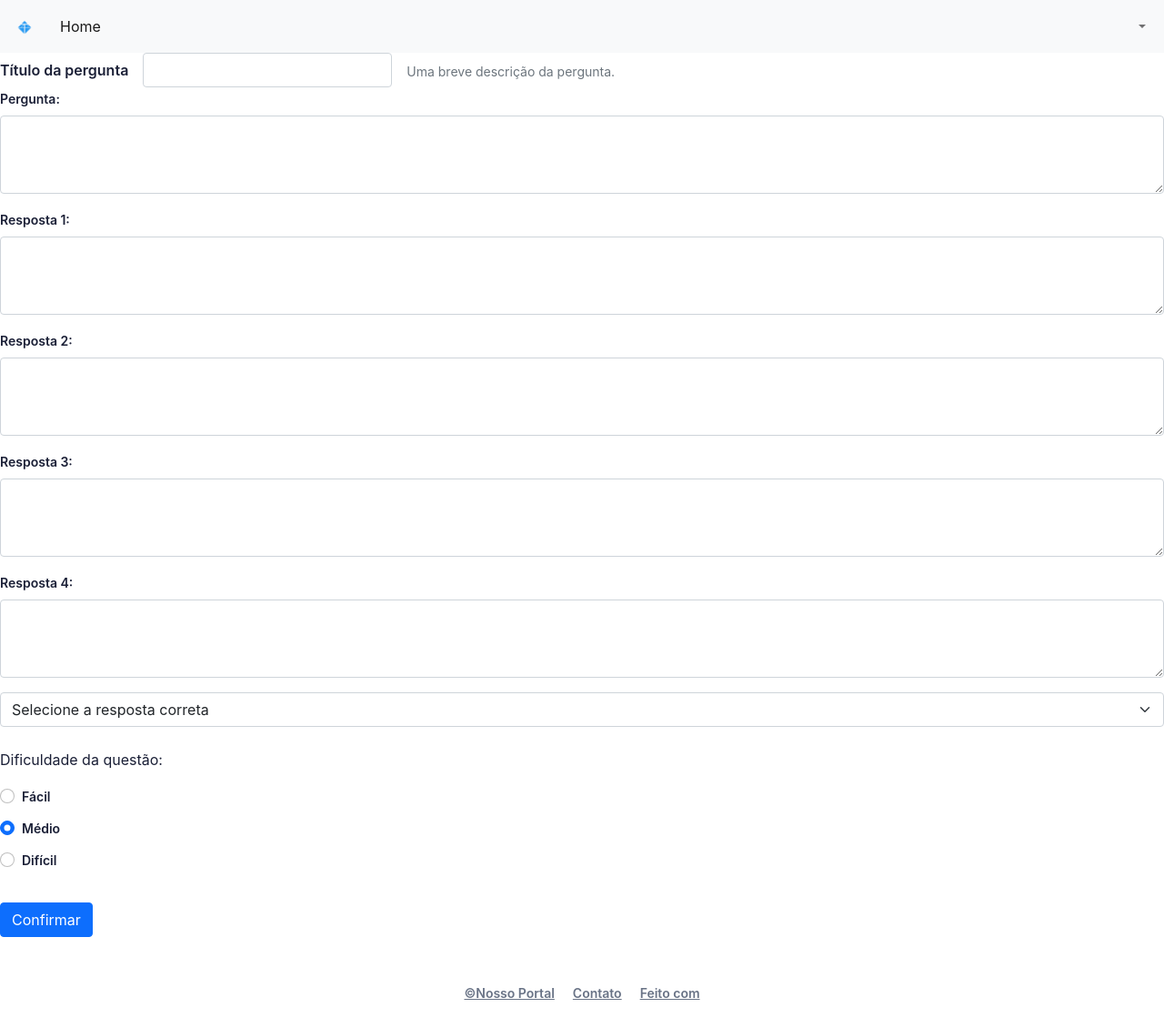
After one commit to Skuld-Corp/App-Tangram, a Python web app: template scr/templates/criar_perguntas.html in a window 1280 px wide. The commit adds this page. Shown: the whole page at 91% size. Run offline with Jinja, Linux system fonts and the light colour scheme; the template is opened without the code that fills it, so the values that code supplies are empty.

Commit message:
add criação de perguntas
O professor pode agora criar perguntas
Header atualizado para o contexto do professor.
Arquivo html para criação de perguntas
Novas views e auth para criação de perguntas

```diff
--- /dev/null
+++ b/scr/templates/criar_perguntas.html
@@ -0,0 +1,102 @@
+<!DOCTYPE html>
+<html lang="pt-br">
+<head>
+    <meta charset="UTF-8">
+    <meta http-equiv="X-UA-Compatible" content="IE=edge" />
+    <meta name="viewport" content="width=device-width, initial-scale=1.0" />
+    <link
+            rel="stylesheet"
+            href="{{ url_for('static', filename='style.css') }}"
+    />
+    <link
+      href="https://cdn.jsdelivr.net/npm/bootstrap@5.0.2/dist/css/bootstrap.min.css"
+      rel="stylesheet"
+      integrity="sha384-EVSTQN3/azprG1Anm3QDgpJLIm9Nao0Yz1ztcQTwFspd3yD65VohhpuuCOmLASjC"
+      crossorigin="anonymous"
+    />
+    <title>Crie sua pergunta</title>
+</head>
+<body>
+    <header>{% include 'header.html' %}</header>
+    <div>{% include 'message.html' %}</div>
+    <main>
+        <form role="form" method="POST" action="{{ url_for('auth.nova_pergunta') }}">
+            <!-- titulo da pergunta -->
+            <div class="row g-3 align-items-center">
+              <div class="col-auto">
+                <label for="inputTitulo" class="col-form-label">Título da pergunta</label>
+              </div>
+              <div class="col-auto">
+                <input type="text" id="inputTitulo" class="form-control" aria-describedby="passwordHelpInline" name="titulo" required>
+              </div>
+              <div class="col-auto">
+                <span id="passwordHelpInline" class="form-text">
+                  Uma breve descrição da pergunta.
+                </span>
+              </div>
+            </div>
+            <!-- pergunta -->
+            <div class="mb-3">
+              <label for="TextareaPergunta" class="form-label">Pergunta: </label>
+              <textarea class="form-control" id="TextareaPergunta" rows="3" name="pergunta" required></textarea>
+            </div>
+            <!-- respostas -->
+            <div class="mb-3">
+              <label for="TextareaResposta1" class="form-label">Resposta 1: </label>
+              <textarea class="form-control" id="TextareaResposta1" rows="3" name="resposta_1" required></textarea>
+            </div>
+            <div class="mb-3">
+              <label for="TextareaResposta2" class="form-label">Resposta 2: </label>
+              <textarea class="form-control" id="TextareaResposta2" rows="3" name="resposta_2" required></textarea>
+            </div>
+            <div class="mb-3">
+              <label for="TextareaResposta3" class="form-label">Resposta 3: </label>
+              <textarea class="form-control" id="TextareaResposta3" rows="3" name="resposta_3" required></textarea>
+            </div>
+            <div class="mb-3">
+              <label for="TextareaResposta4" class="form-label">Resposta 4: </label>
+              <textarea class="form-control" id="TextareaResposta4" rows="3" name="resposta_4" required></textarea>
+            </div>
+
+            <!-- Seleção da pergunta certa -->
+            <select class="form-select" aria-label="Default select example" name="resposta_certa">
+              <option selected>Selecione a resposta correta</option>
+              <option value="1">Primeira</option>
+              <option value="2">Segunda</option>
+              <option value="3">Terceira</option>
+              <option value="4">Quarta</option>
+            </select>
+
+            <!-- Dificuldade da questão -->
+            <br>
+            <p>Dificuldade da questão:</p>
+            <div class="form-check">
+              <input class="form-check-input" type="radio" name="questao_dificuldade" id="flexRadioDefault1" value="facil">
+              <label class="form-check-label" for="flexRadioDefault1">
+                Fácil
+              </label>
+            </div>
+            <div class="form-check">
+              <input class="form-check-input" type="radio" name="questao_dificuldade" id="flexRadioDefault2" value="medio" checked>
+              <label class="form-check-label" for="flexRadioDefault2">
+                Médio
+              </label>
+            </div>
+            <div class="form-check">
+              <input class="form-check-input" type="radio" name="questao_dificuldade" id="flexRadioDefault3" value="dificil">
+              <label class="form-check-label" for="flexRadioDefault3">
+                Difícil
+              </label>
+            </div>
+            <br>
+        <button type="submit" class="btn btn-primary">Confirmar</button>
+        </form>
+    </main>
+    <footer>{% include 'footer.html' %}</footer>
+    <script
+      src="https://cdn.jsdelivr.net/npm/bootstrap@5.0.2/dist/js/bootstrap.bundle.min.js"
+      integrity="sha384-MrcW6ZMFYlzcLA8Nl+NtUVF0sA7MsXsP1UyJoMp4YLEuNSfAP+JcXn/tWtIaxVXM"
+      crossorigin="anonymous"
+    ></script>
+</body>
+</html>
--- a/scr/templates/header.html
+++ b/scr/templates/header.html
@@ -19,7 +19,16 @@
                             </a>
                             <ul class="dropdown-menu dropdown-menu-end" aria-labelledby="navbarDropdown">
                                 <li><a class="dropdown-item" href="{{ url_for('views.perfil') }}">Perfil</a></li>
-                                <li><a class="dropdown-item" href="#">Investir</a></li>
+                                {% if user.has_role == 1 %}
+                                <!-- Admin -->
+                                    <li><a class="dropdown-item" href="#">Investir</a></li>
+                                {% elif user.has_role == 2 %}
+                                <!-- Professor -->
+                                    <li><a class="dropdown-item" href="{{ url_for('views.nova_pergunta') }}">Criar Perguntas</a></li>
+                                {% elif user.has_role == 3%}
+                                <!-- Aluno -->
+                                    <li><a class="dropdown-item" href="#">Investir</a></li>
+                                {% endif %}
                                 <li>
                                     <hr class="dropdown-divider">
                                 </li>
--- a/scr/templates/home.html
+++ b/scr/templates/home.html
@@ -31,6 +31,9 @@ block conteudo %}
   >
   {% elif user.has_role == 2 %}
   <p>Bem vindo, Professor</p>
+  <a href="{{ url_for('views.nova_pergunta') }}" target="_self" rel="next">
+    Criar novas perguntas
+  </a>
   {% elif user.has_role == 3%}
   <div class="row">
     <div class="col-sm-6">
```
Also changed, not shown: scr/auth.py (+37 -2 lines), scr/help_functions.py (+8 -0 lines), scr/models.py (+24 -10 lines), scr/views.py (+13 -0 lines).
